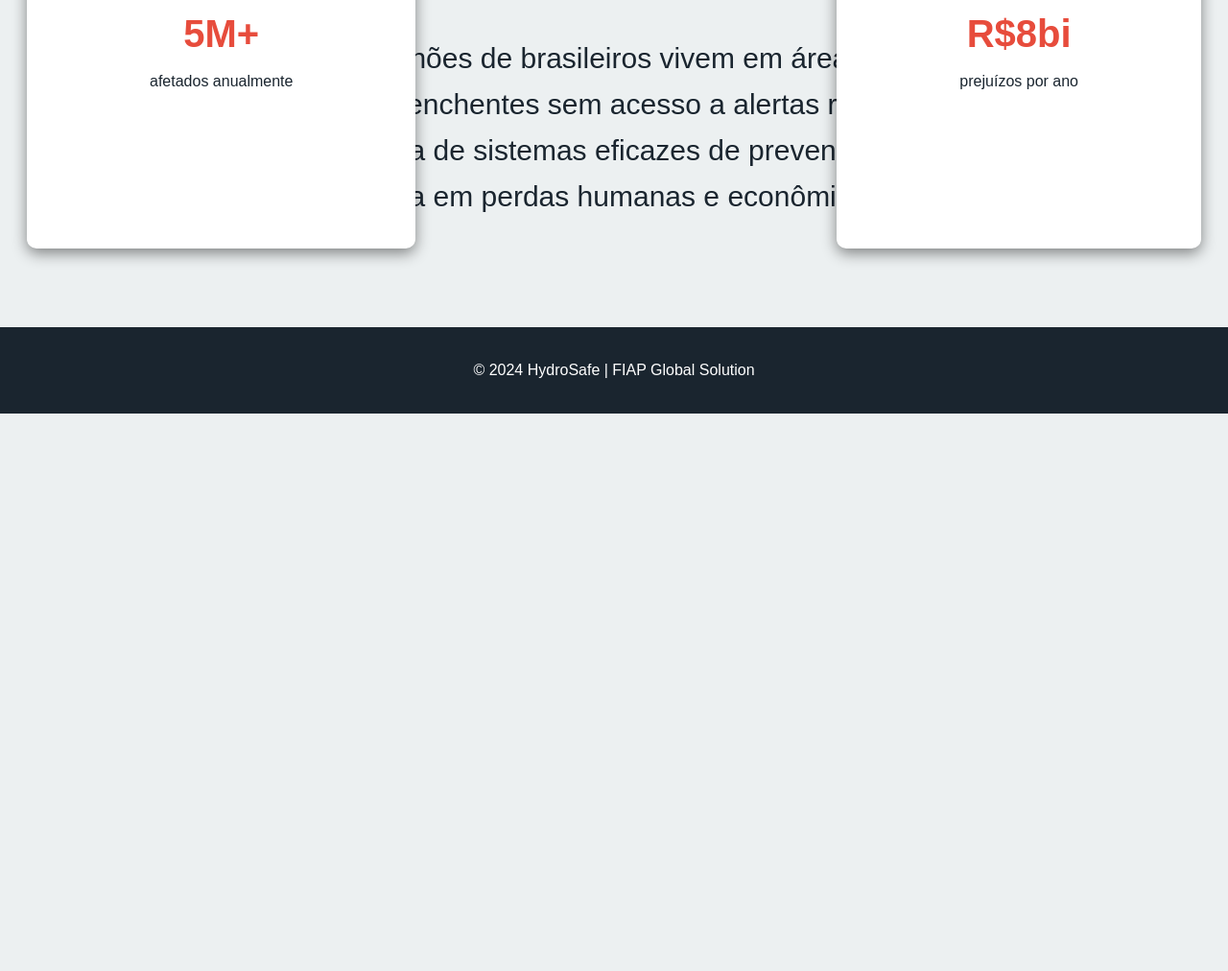
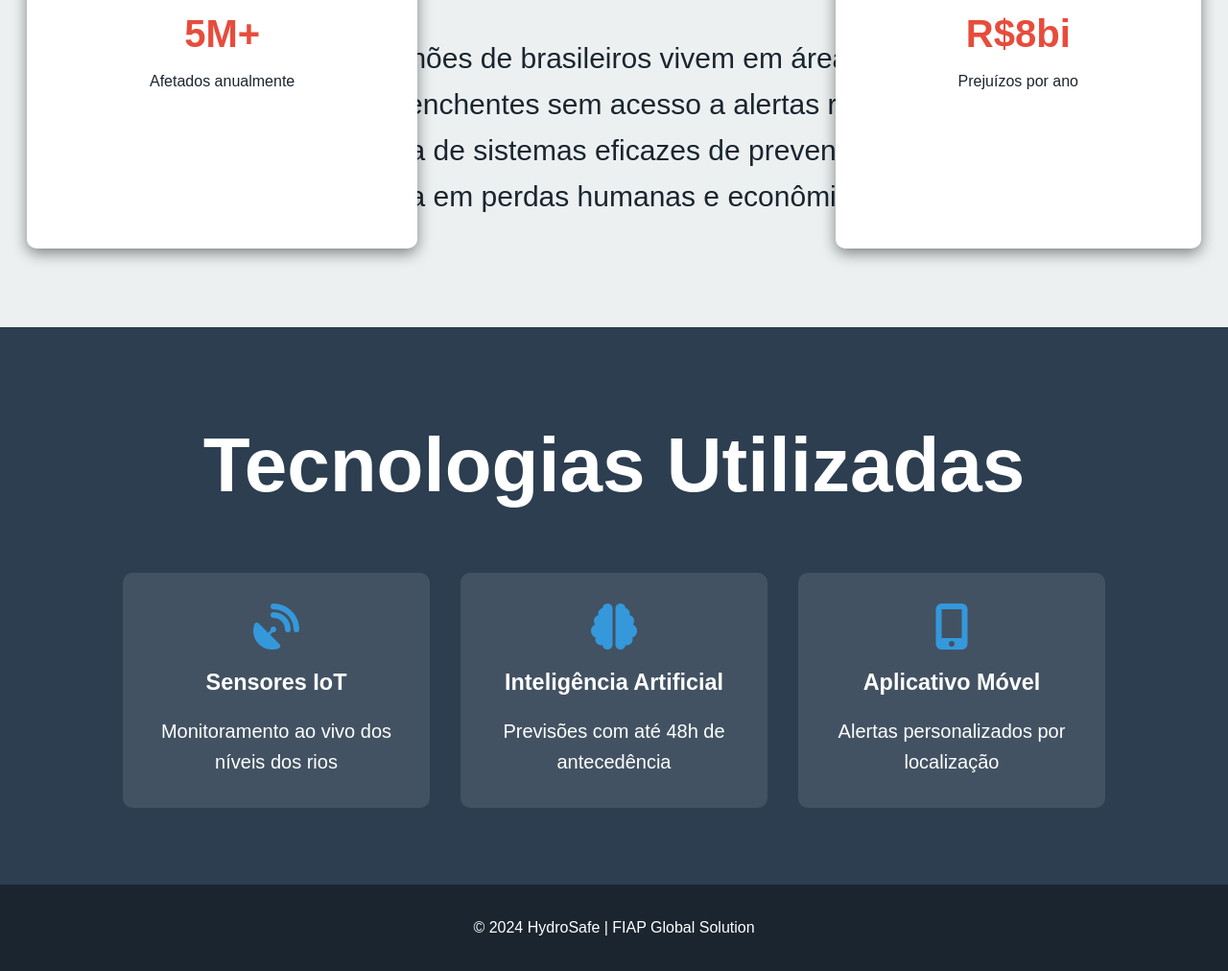
Before and after one commit to Diegudo/HydroSafe_, a plain HTML site: page HydroSafe_/index.html in a window 1280 px wide. Shown: the part 1019-2031 px from the top of the page at 96% size. Before the commit the page ends 1450 px from the top, so only its background shows below. Drawn offline with Linux system fonts and the light colour scheme.

Commit message:
Adicao da area de tecnologias utilizadas

```diff
--- a/HydroSafe_/CSS/style.css
+++ b/HydroSafe_/CSS/style.css
@@ -93,6 +93,16 @@ footer {
     margin-bottom: 3rem;
     color: var(--primary);
 }
+.section.dark {
+    background-color: var(--primary);
+    color: white;
+    font-size: 20px;
+}
+
+.section.dark h2 {
+    color: white;
+}
+
 .stats {
     position: relative;
     display: flex;
@@ -111,7 +121,12 @@ footer {
     box-shadow: 0 5px 15px rgba(0, 0, 0, 0.459);
     font-size: 20px;
     cursor: pointer;
+
 }
+.stat:hover {
+    transform: translateY(-20px);
+}
+
 
 .number {
     display: block;
@@ -125,3 +140,31 @@ footer {
     font-size: 1rem;
     color: var(--dark);
 }
+.tech-grid {
+    display: grid;
+    grid-template-columns: repeat(auto-fit, minmax(250px, 1fr));
+    gap: 2rem;
+    margin-top: 3rem;
+}
+
+.tech-card {
+    background-color: rgba(255,255,255,0.1);
+    padding: 2rem;
+    border-radius: 10px;
+    transition: transform 0.3s;
+    cursor: pointer;
+}
+
+.tech-card:hover {
+    transform: translateY(-10px);
+}
+
+.tech-card i {
+    font-size: 3rem;
+    margin-bottom: 1rem;
+    color: var(--secondary);
+}
+
+.tech-card h3 {
+    margin-bottom: 1rem;
+}
--- a/HydroSafe_/index.html
+++ b/HydroSafe_/index.html
@@ -5,6 +5,7 @@
     <meta name="viewport" content="width=device-width, initial-scale=1.0">
     <title>HydroSafe</title>
     <link rel="stylesheet" href="./CSS/style.css">
+    <link rel="stylesheet" href="https://cdnjs.cloudflare.com/ajax/libs/font-awesome/6.4.0/css/all.min.css">
 </head>
 <body>
     <header>
@@ -40,11 +41,31 @@
         <div class="stats">
             <div class="stat">
                 <span class="number">5M+</span>
-                <span class="label">afetados anualmente</span>
+                <span class="label">Afetados anualmente</span>
             </div>
             <div class="stat">
                 <span class="number">R$8bi</span>
-                <span class="label">prejuízos por ano</span>
+                <span class="label">Prejuízos por ano</span>
+            </div>
+        </div>
+    </section>
+    <section id="tecnologia" class="section dark">
+        <h2>Tecnologias Utilizadas</h2>
+        <div class="tech-grid">
+            <div class="tech-card">
+                <i class="fas fa-satellite-dish"></i>
+                <h3>Sensores IoT</h3>
+                <p>Monitoramento ao vivo dos níveis dos rios</p>
+            </div>
+            <div class="tech-card">
+                <i class="fas fa-brain"></i>
+                <h3>Inteligência Artificial</h3>
+                <p>Previsões com até 48h de antecedência</p>
+            </div>
+            <div class="tech-card">
+                <i class="fas fa-mobile-alt"></i>
+                <h3>Aplicativo Móvel</h3>
+                <p>Alertas personalizados por localização</p>
             </div>
         </div>
     </section>
```
